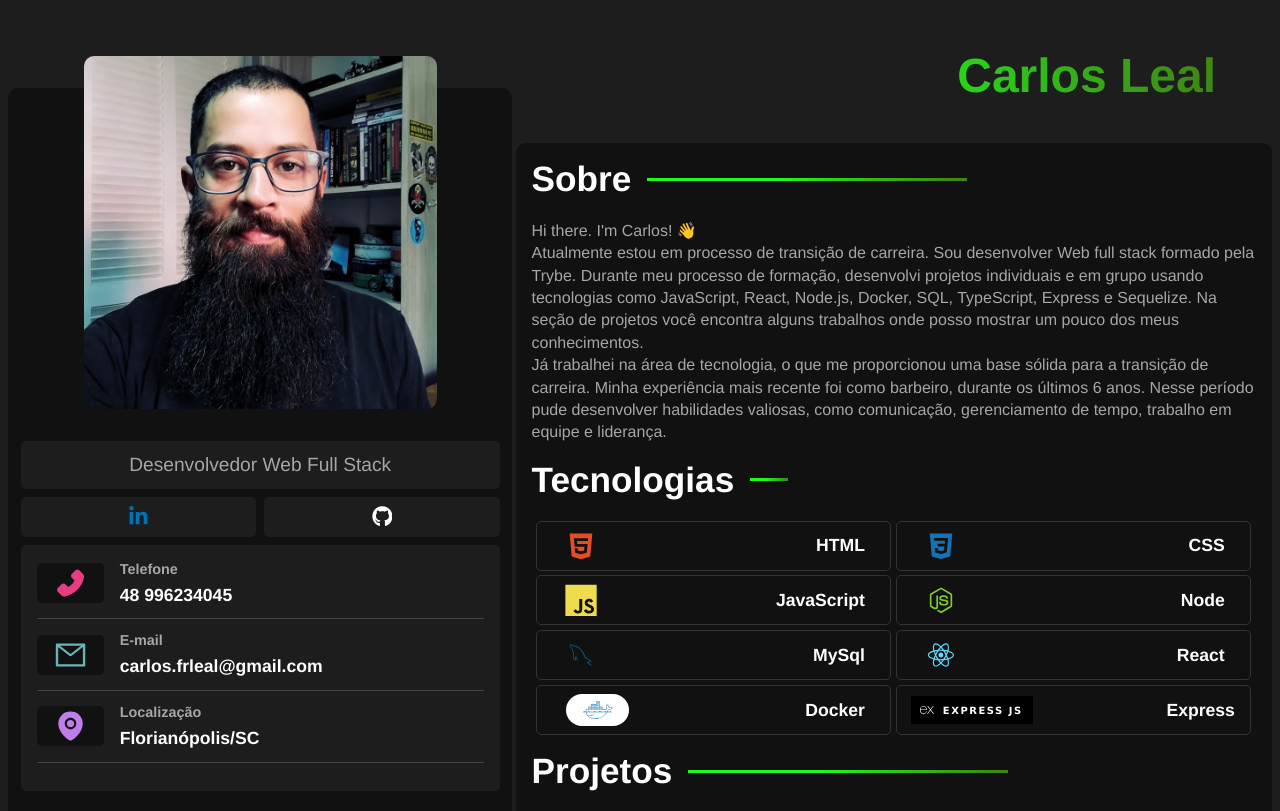
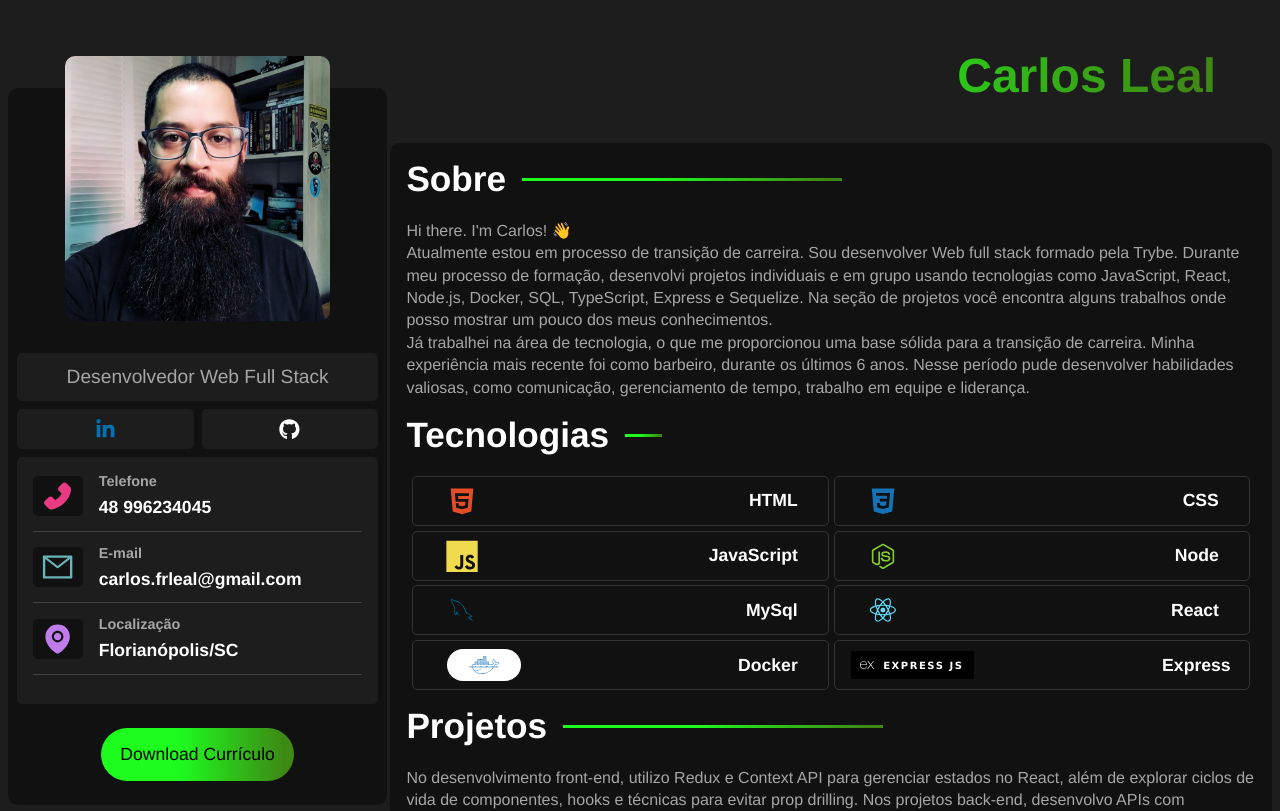
Before and after one commit to carlosleal89/portfolio, a React (Vite) app: page / in a window 1280 px wide. Shown: the top 811 px of the page. Built offline with nearby package versions, Linux system fonts and the light colour scheme.

Commit message:
tela 1024

```diff
--- a/src/styles/media-queries.sass
+++ b/src/styles/media-queries.sass
@@ -66,24 +66,8 @@
       font-size: 1.2rem
 
   #information-container
-    // @include mixins.center
-    // flex-direction: column
-    // background-color: variables.$bg-color-secondary
-    // padding: 1rem
-    // margin-bottom: 2rem
-    // text-align: left
-    // width: 95%
-    // border-radius: variables.$card-border-radius
 
     .info-card
-      // @include mixins.center
-      // justify-content: space-evenly
-      // gap: 1rem
-      // padding-bottom: 0rem
-      // margin-bottom: 0rem
-      // margin: 0rem
-      // border-bottom: 1px solid #444
-      // width: 100%
 
     h3
       color: variables.$text-color-secondary
@@ -146,3 +130,14 @@
             display: flex
             width: 40%
             justify-content: right
+
+@media screen and (min-width: 1024px)
+  #portfolio
+    justify-content: space-around
+
+  #sidebar
+    max-width: 30%
+
+  #main-content-container
+    max-width: 70%
+    width: 70%
```
